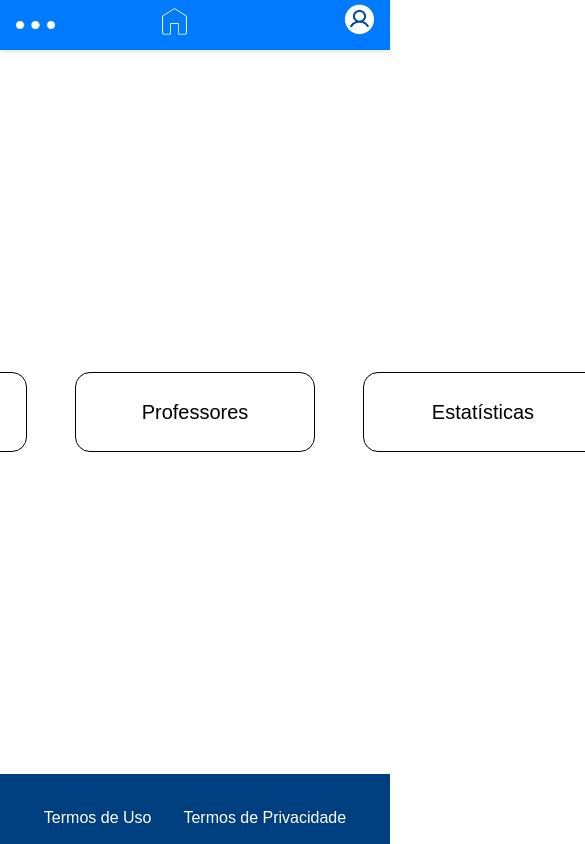
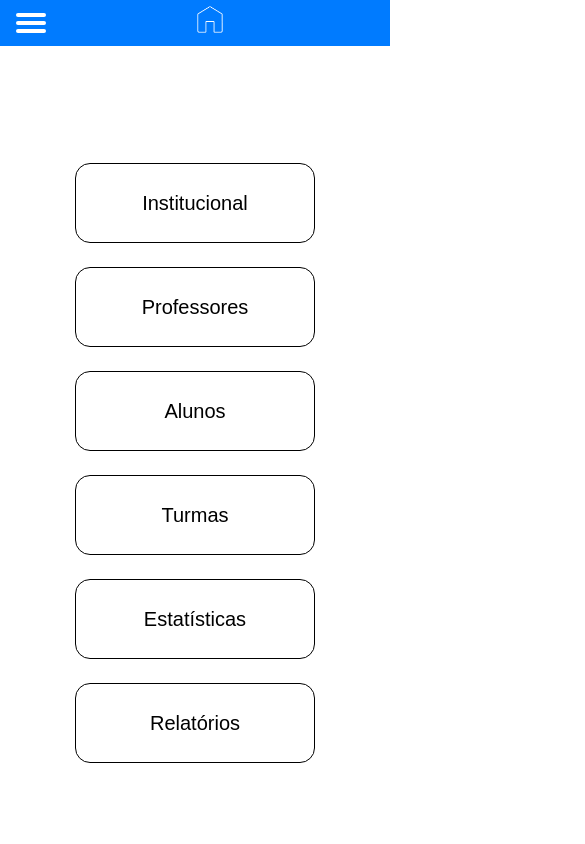
Before and after one commit to emanueljn/frontend-sistema-de-gestao-de-alunos, a Next.js app in the folder sistema-de-gestao-de-alunos/: page /dashboard in a window 390 px wide. Shown: the top 844 px of the page, 585 px wide, since content can reach past the window. Built offline with nearby package versions, Linux system fonts and the light colour scheme.

Commit message:
feat: adicionar menu lateral

```diff
--- a/sistema-de-gestao-de-alunos/src/app/dashboard/page.js
+++ b/sistema-de-gestao-de-alunos/src/app/dashboard/page.js
@@ -6,31 +6,43 @@ export default function dashboard() {
       <>
         <Layout>
         <main className={styles.conteudo__principal}>
-            <a href="alunos" className={styles.conteudo__principal__link__ancora}>
+            <section className={styles.conteudo__principal__links}>
+                <a href="" className={styles.conteudo__principal__link__ancora}>
                     <div className={styles.conteudo__principal__link}>
                         <h2 className={styles.conteudo__principal__link__subtitulo}>Institucional</h2>
                     </div>
                 </a>
-            <a href="alunos" className={styles.conteudo__principal__link__ancora}>
-                <div className={styles.conteudo__principal__link}>
-                    <h2 className={styles.conteudo__principal__link__subtitulo}>Alunos/Turmas</h2>
-                </div>
-            </a>
-            <a href="alunos" className={styles.conteudo__principal__link__ancora}>
+
+                <a href="" className={styles.conteudo__principal__link__ancora}>
                     <div className={styles.conteudo__principal__link}>
                         <h2 className={styles.conteudo__principal__link__subtitulo}>Professores</h2>
                     </div>
                 </a>
+
                 <a href="alunos" className={styles.conteudo__principal__link__ancora}>
+                    <div className={styles.conteudo__principal__link}>
+                        <h2 className={styles.conteudo__principal__link__subtitulo}>Alunos</h2>
+                    </div>
+                </a>
+
+                <a href="" className={styles.conteudo__principal__link__ancora}>
+                    <div className={styles.conteudo__principal__link}>
+                        <h2 className={styles.conteudo__principal__link__subtitulo}>Turmas</h2>
+                    </div>
+                </a>
+
+                <a href="" className={styles.conteudo__principal__link__ancora}>
                     <div className={styles.conteudo__principal__link}>
                         <h2 className={styles.conteudo__principal__link__subtitulo}>Estatísticas</h2>
                     </div>
                 </a>
-            <a href="alunos" className={styles.conteudo__principal__link__ancora}>
+
+                <a href="" className={styles.conteudo__principal__link__ancora}>
                     <div className={styles.conteudo__principal__link}>
                         <h2 className={styles.conteudo__principal__link__subtitulo}>Relatórios</h2>
                     </div>
                 </a>
+            </section>
         </main>
         </Layout>
       </>
--- a/sistema-de-gestao-de-alunos/src/components/Header.js
+++ b/sistema-de-gestao-de-alunos/src/components/Header.js
@@ -1,23 +1,21 @@
+import { UserIcon } from '@heroicons/react/24/solid';
+import MenuButton from '../components/MenuButton';
+
 export default function Header() {
     return (
         <header style={headerStyles}>
-            <a href=""><img
-            style={imageStylesMenu}
-            src="./images/menu_icon.png"
-            alt="Menu Icon"
-            />
-            </a>
+             <MenuButton />
+
             <a href="/dashboard"><img
             style={imageStyles}
             src="./images/home_icon.png"
             alt="Home Icon"
             />
             </a>
-            <img
-            style={userImageStyles}
-            src="./images/user_icon.png"
-            alt="User Icon"
-            />
+
+            <div className="flex items-center justify-center bg-gray-200 rounded-full p-2">
+                <UserIcon className="h-6 w-6 text-white" />
+            </div>
         </header>
     );
 }
@@ -27,24 +25,10 @@ const headerStyles = {
     width: '100%',
     alignItems: 'center',
     justifyContent: 'space-between',
-    paddingLeft: '.5rem',
-    paddingRight: '.5rem',
     backgroundColor: '#007BFF',
-    color: 'white',
-    textAlign: 'center',
-    boxShadow: '0 2px 5px rgba(0, 0, 0, 0.1)'
+    padding: '.2rem 1rem'
 };
 
 const imageStyles = {
     height: '40px'
 }
-
-const userImageStyles = {
-    height: '50px',
-    marginRight: '.5rem'
-}
-
-const imageStylesMenu = {
-    height: '.5rem',
-    marginLeft: '.5rem'
-}
--- /dev/null
+++ b/sistema-de-gestao-de-alunos/src/components/MenuButton.js
@@ -0,0 +1,49 @@
+"use client";
+
+import { useEffect, useState } from 'react';
+import styles from '../styles/MenuButton.module.css';
+
+export default function MenuButton() {
+    const [isOpen, setIsOpen] = useState(false);
+
+    const toggleMenu = () => {
+      setIsOpen(!isOpen);
+    };
+
+    useEffect(() => {
+      const menuElement = document.querySelector('.sideMenu');
+      if (menuElement) {
+        // Manipule o menu ou faça algo com ele
+      }
+    }, [isOpen]); // Executa o efeito quando isOpen mudar
+
+    return (
+        <div>
+            <div className={styles.menuButton} onClick={toggleMenu}>
+                <div className={`${styles.line} ${isOpen ? styles.line1 : ''}`}></div>
+                <div className={`${styles.line} ${isOpen ? styles.line2 : ''}`}></div>
+                <div className={`${styles.line} ${isOpen ? styles.line3 : ''}`}></div>
+            </div>
+            <nav className={`${styles.sideMenu} ${isOpen ? styles.showMenu : ''}`}>
+                <a href="" className={styles.link}>
+                    <h2>Institucional</h2>
+                </a>
+                <a href="" className={styles.link}>
+                    <h2>Professores</h2>
+                </a>
+                <a href="alunos" className={styles.link}>
+                    <h2>Alunos</h2>
+                </a>
+                <a href="" className={styles.link}>
+                    <h2>Turmas</h2>
+                </a>
+                <a href="" className={styles.link}>
+                    <h2>Estatísticas</h2>
+                </a>
+                <a href="" className={styles.link}>
+                    <h2>Relatórios</h2>
+                </a>
+            </nav>
+        </div>
+    );
+}
--- /dev/null
+++ b/sistema-de-gestao-de-alunos/src/styles/MenuButton.module.css
@@ -0,0 +1,74 @@
+.menuButton {
+    position: relative;
+    display: flex;
+    flex-direction: column;
+    justify-content: space-between;
+    width: 30px;
+    height: 20px;
+    cursor: pointer;
+    z-index: 10;
+}
+
+.line {
+    width: 100%;
+    height: 4px;
+    background-color: #fff;
+    transition: all 0.3s ease;
+    border-radius: 3px;
+}
+
+.line1 {
+    transform: rotate(45deg) translate(5.5px, 5.5px);
+}
+
+.line2 {
+    opacity: 0;
+}
+
+.line3 {
+    transform: rotate(-45deg) translate(5.5px, -5.5px);
+}
+
+.sideMenu {
+    position: fixed;
+    top: 0;
+    left: -100%;
+    width: 270px;
+    height: 100vh;
+    background-color: #f2f2f2;
+    color: #000;
+    padding: 20px;
+    transition: left 0.3s ease;
+    display: flex;
+    flex-direction: column;
+    justify-content: center;
+    align-items: center;
+    z-index: 5;
+    margin-top: 3rem;
+}
+
+.showMenu {
+    left: 0;
+}
+
+.sideMenu a {
+    width: 100%;
+    color: #000;
+    text-decoration: none;
+    margin: .5rem 0;
+    padding: 1rem 2rem;
+    background-color: #f0f0f0;
+    border-radius: 8px;
+    transition: all 0.3s ease;
+    font-size: 1.1rem;
+    font-weight: 500;
+}
+
+/* Efeito hover para interatividade */
+.sideMenu a:hover {
+    background-color: #007BFF;
+    color: #fff;
+    border: 2px solid #007BFF;
+    box-shadow: 0 4px 8px rgba(0, 0, 0, 0.1);
+    transform: translateY(-2px);
+}
--- a/sistema-de-gestao-de-alunos/src/styles/dashboard.module.css
+++ b/sistema-de-gestao-de-alunos/src/styles/dashboard.module.css
@@ -1,10 +1,19 @@
 
 .conteudo__principal {
     display: flex;
-    height: 82vh;
     align-items: center;
     justify-content: center;
-    gap: 3rem;
+    height: 82vh;
+    gap: 1.5rem;
+    justify-items: center;
+    align-items: center;
+    padding: 15rem 30rem 15rem 30rem;
+}
+
+.conteudo__principal__links {
+    display: grid;
+    grid-template-columns: repeat(3, 1fr);
+    gap: 1.5rem;
 }
 
 .conteudo__principal__link {
@@ -16,8 +25,38 @@
     border: 1px solid #000;
     border-radius: 15px;
     font-size: 20px;
+    transition: all 0.3s ease;
 }
 
+/* Efeito hover */
 .conteudo__principal__link:hover {
-    background-color: #eaeaea;
+    background-color: #007BFF;
+    color: #fff;
+    box-shadow: 0 4px 8px rgba(0, 0, 0, 0.1);
+    transform: translateY(-2px);
 }
+
+/* Telas médias (tablets e pequenos laptops) */
+@media (max-width: 1024px) {
+    .conteudo__principal {
+        grid-template-columns: repeat(2, 1fr);
+        padding: 5rem 5rem;
+    }
+}
+
+/* Telas pequenas (smartphones) */
+@media (max-width: 768px) {
+    .conteudo__principal {
+        grid-template-columns: 1fr;
+        padding: 2rem;
+        height: 95vh;
+    }
+
+    .conteudo__principal__links {
+        grid-template-columns: repeat(1, 1fr);
+    }
+
+    .conteudo__principal__link {
+        max-width: 15rem;
+    }
+}
```
Lines whose indentation alone changed are shown as unchanged.
